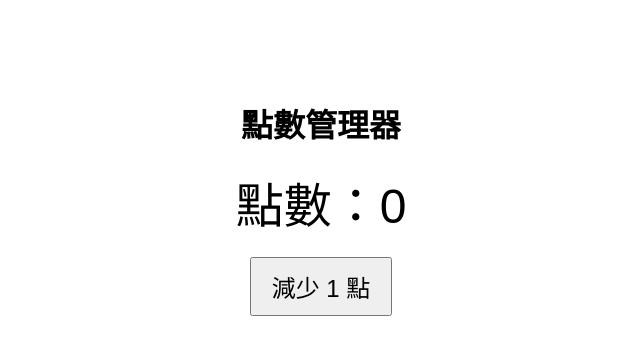
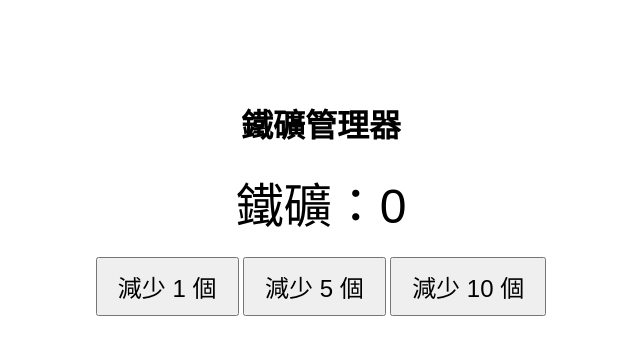
Before and after one commit to NightyNight55/forBedWars, a plain HTML site: page index.html in a window 1280 px wide. Shown: the whole page, without its empty margins (319-959 px from the left). Drawn offline with Linux system fonts and the light colour scheme.

Commit message:
v2
點數更名為鐵礦
新增-5, -10的按鈕

```diff
--- a/index.html
+++ b/index.html
@@ -2,7 +2,7 @@
 <html lang="zh-Hant">
 <head>
   <meta charset="UTF-8">
-  <title>點數管理器</title>
+  <title>鐵礦管理器</title>
   <style>
     body {
       font-family: "Arial", sans-serif;
@@ -21,9 +21,11 @@
 </head>
 <body>
 
-  <h1>點數管理器</h1>
-  <div id="points">點數：0</div>
-  <button onclick="decreasePoint()">減少 1 點</button>
+  <h1>鐵礦管理器</h1>
+  <div id="points">鐵礦：0</div>
+  <button onclick="decrease1Point()">減少 1 個</button>
+  <button onclick="decrease5Point()">減少 5 個</button>
+  <button onclick="decrease10Point()">減少 10 個</button>
 
   <script>
     let points = 0;
@@ -35,8 +37,18 @@
       updateDisplay();
     }, 10000); // 10秒
 
-    function decreasePoint() {
+    function decrease1Point() {
       points--;
+      updateDisplay();
+    }
+
+    function decrease5Point() {
+      points = point - 5;
+      updateDisplay();
+    }
+
+    function decrease10Point() {
+      points = point - 10;
       updateDisplay();
     }
 
```
